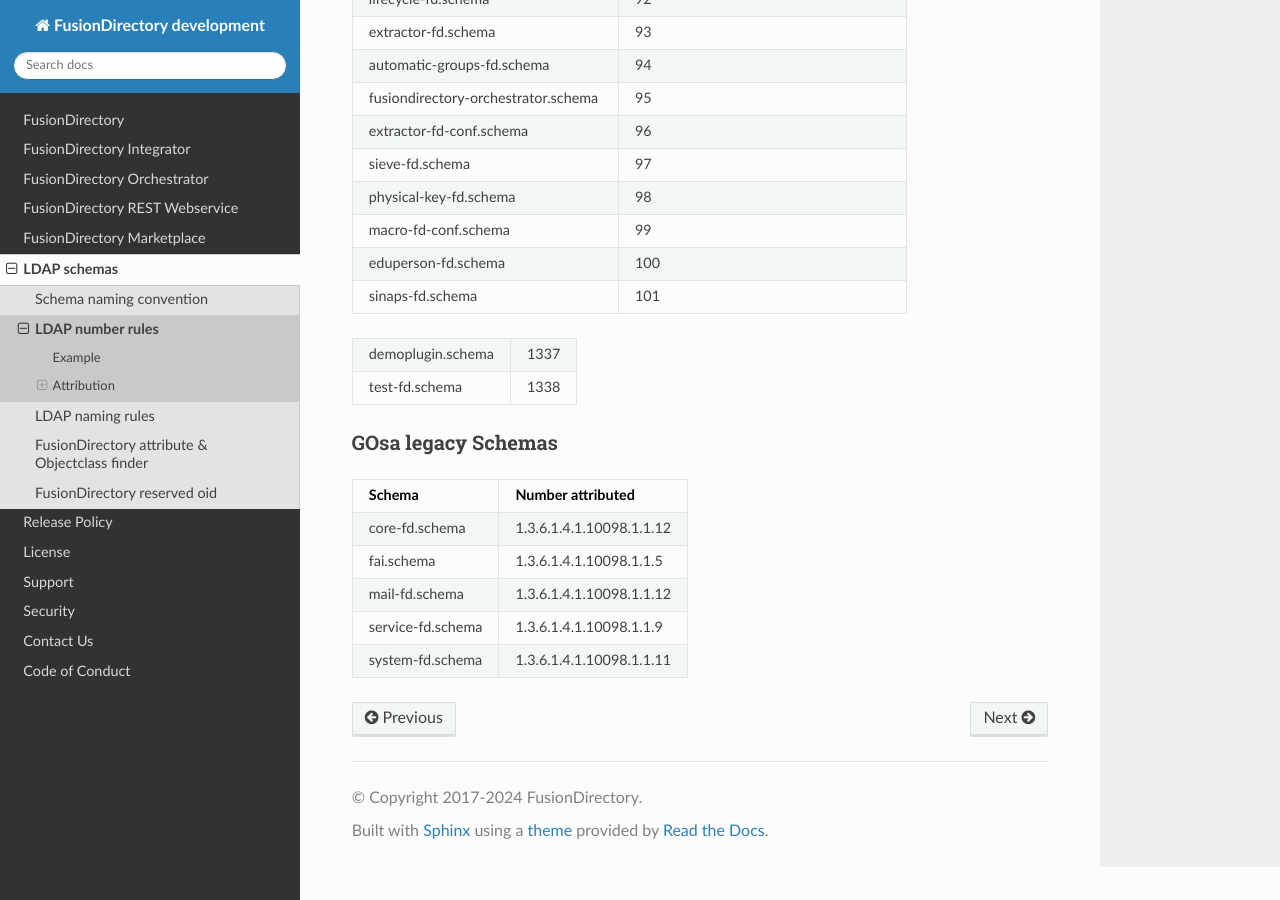
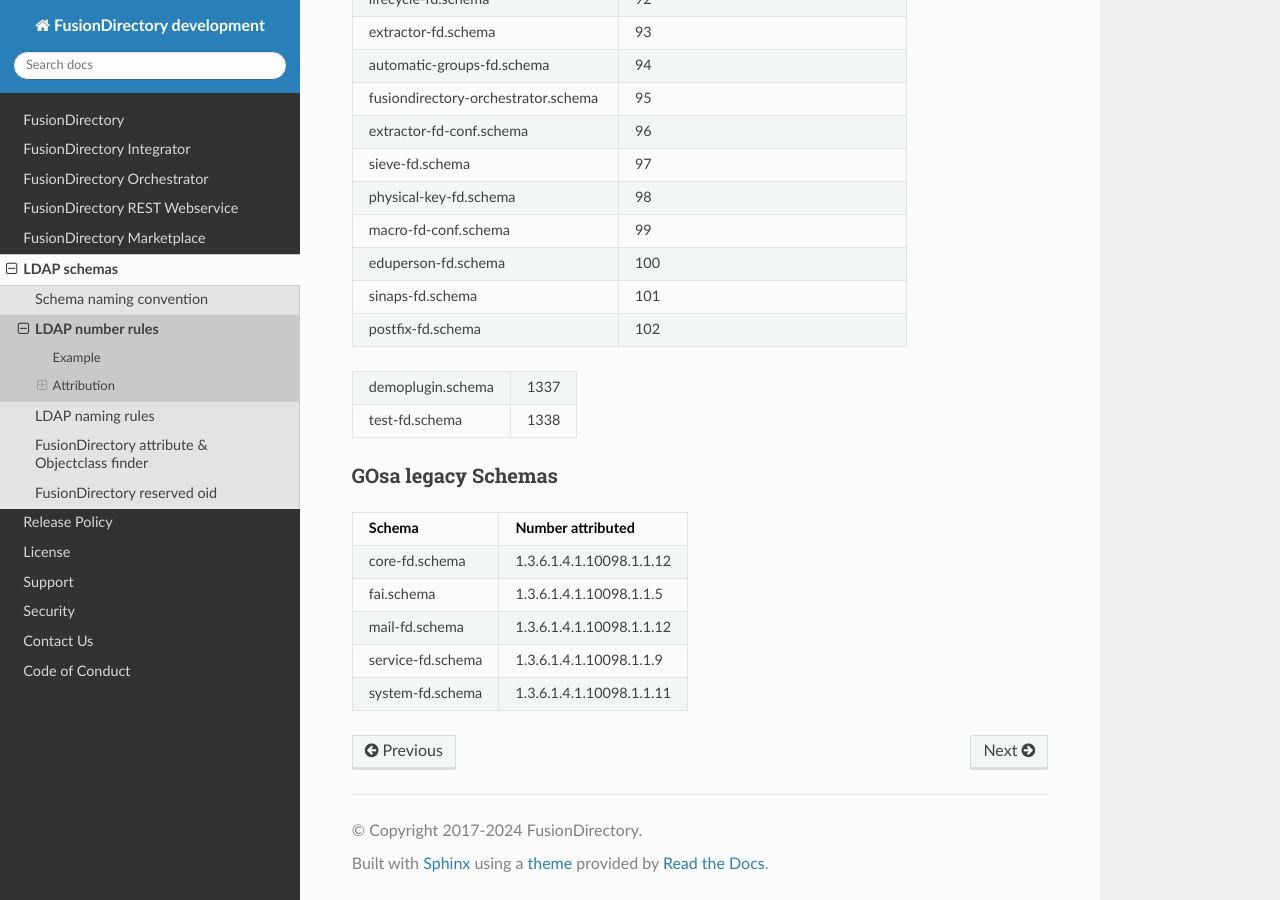
Before and after one commit to fusiondirectory/fusiondirectory-dev-manual, a Sphinx documentation site: the page built from source/ldap/numberrules.rst, in a window 1280 px wide and 900 px high, scrolled down 3916 px. Built offline with Sphinx 7.4.7 and the Read the Docs theme 3.1.0, drawn with Linux system fonts in a browser that asks for light colours.

Commit message:
:docs: feat(postfix) add the postfix schema number
Signed-off-by: Benoit Mortier <benoit.mortier@fusiondirectory.org>

```diff
--- a/source/ldap/numberrules.rst
+++ b/source/ldap/numberrules.rst
@@ -136,6 +136,7 @@
 macro-fd-conf.schema                  99
 eduperson-fd.schema                   100
 sinaps-fd.schema                      101
+postfix-fd.schema                     102
 ===================================== =====================
 
 ===================================== =====================
```
